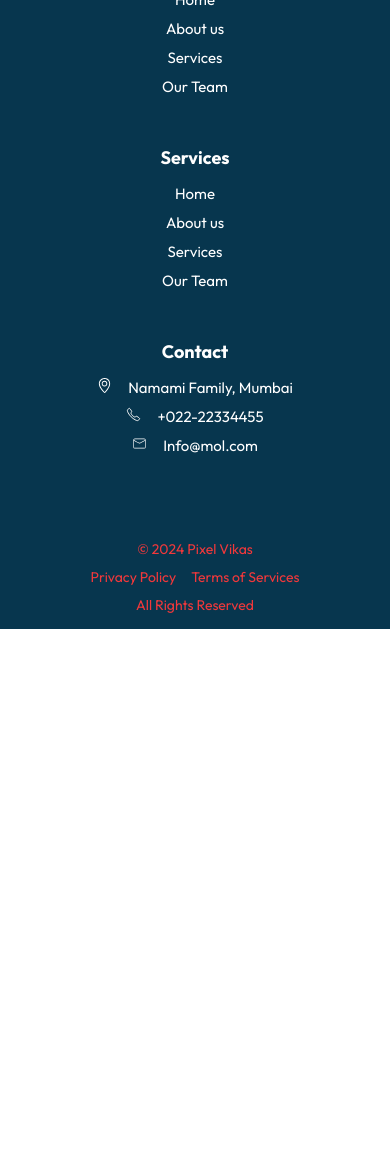
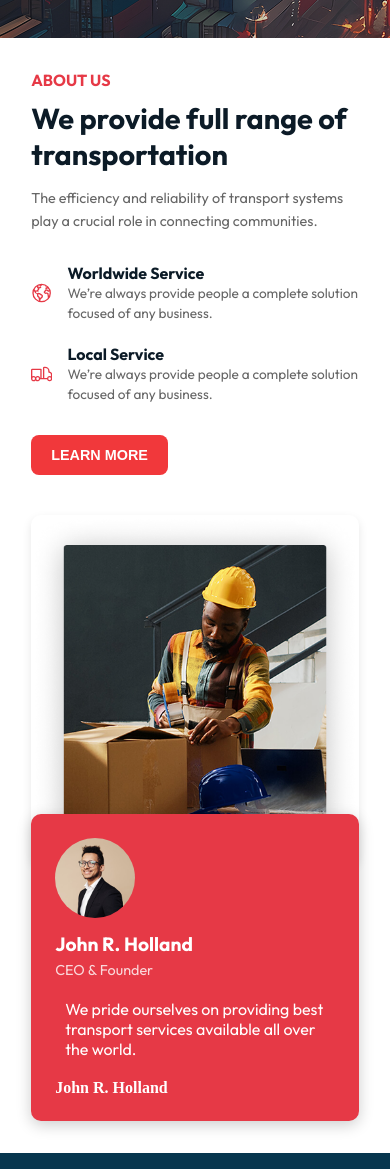
Before and after one commit to pixelvikas/MOL, a React (Vite) app: page /about in a window 390 px wide. Shown: the part 399-1568 px from the top of the page. Before the commit the page ends 1028 px from the top, so only its background shows below. Built offline with nearby package versions, Linux system fonts and the light colour scheme.

Commit message:
About Us Page - About section Completed

```diff
--- a/src/components/HeroComponent.jsx
+++ b/src/components/HeroComponent.jsx
@@ -1,5 +1,4 @@
 import React from "react";
-import "./style.css";
 
 const HeroComponent = ({ title, link, linkText, current }) => {
   return (
--- a/src/pages/About/Page.jsx
+++ b/src/pages/About/Page.jsx
@@ -1,14 +1,90 @@
-import HeroComponent from "./HeroComponent";
+import HeroComponent from "../../components/HeroComponent";
+
+import { IoEarthOutline } from "react-icons/io5";
+import { PiTruckTrailer } from "react-icons/pi";
+
+import about1 from "../../assets/aboutus.png";
+import aboutprofile from "../../assets/aboutprofile.png";
+
+import Button from "../../components/Button";
+
 import "./style.css";
 
 const About = () => {
   return (
+    <>
       <HeroComponent
         title="About Us"
         link="/"
         linkText="HOME"
         current="ABOUT US"
       />
+
+      <div className="about-page-section">
+        {/* Left Section */}
+        <div className="about-page-content">
+          <h4 className="about-page-subtitle">ABOUT US</h4>
+          <h1 className="about-page-title">
+            We provide full range of transportation
+          </h1>
+          <p className="about-page-description">
+            The efficiency and reliability of transport systems play a crucial
+            role in connecting communities.
+          </p>
+          {/* Services */}
+          <div className="about-page-services">
+            <div className="about-page-service">
+              <IoEarthOutline className="about-page-icon" />
+              <div>
+                <h3 className="about-page-service-title">Worldwide Service</h3>
+                <p className="about-page-service-text">
+                  We’re always provide people a complete solution focused of any
+                  business.
+                </p>
+              </div>
+            </div>
+
+            <div className="about-page-service">
+              <PiTruckTrailer className="about-page-icon" />
+              <div>
+                <h3 className="about-page-service-title">Local Service</h3>
+                <p className="about-page-service-text">
+                  We’re always provide people a complete solution focused of any
+                  business.
+                </p>
+              </div>
+            </div>
+          </div>
+          {/* Learn More Button */}
+          <Button text="LEARN MORE" className="primary-btn" />
+        </div>
+
+        {/* Right Section */}
+        <div className="about-page-image-container">
+          <img
+            src={about1}
+            alt="Worker handling boxes"
+            className="about-page-image"
+          />
+
+          {/* CEO Card */}
+          <div className="about-page-ceo-card">
+            <img
+              src={aboutprofile}
+              alt="CEO"
+              className="about-page-ceo-image"
+            />
+            <h3 className="about-page-ceo-name">John R. Holland</h3>
+            <p className="about-page-ceo-title">CEO & Founder</p>
+            <p className="about-page-ceo-description">
+              We pride ourselves on providing best transport services available
+              all over the world.
+            </p>
+            <p className="about-page-ceo-signature">John R. Holland</p>
+          </div>
+        </div>
+      </div>
+    </>
   );
 };
 
--- a/src/pages/About/Style.css
+++ b/src/pages/About/Style.css
@@ -0,0 +1,219 @@
+/* 🔹 about-page Section */
+.about-page-section {
+  display: flex;
+  justify-content: space-between;
+  align-items: center;
+  padding: 2rem 8%;
+  gap: 40px;
+}
+
+/* 🔹 Left Content */
+.about-page-content {
+  flex: 1;
+}
+
+.about-page-subtitle {
+  color: #e63946;
+  font-size: 1rem;
+  font-weight: bold;
+  text-transform: uppercase;
+  margin-bottom: 10px;
+}
+
+.about-page-title {
+  font-size: 2.8rem;
+  font-weight: bold;
+  color: #0c1b27;
+  margin-bottom: 15px;
+}
+
+.about-page-description {
+  font-size: 1rem;
+  color: #666;
+  line-height: 1.6;
+  margin-bottom: 30px;
+}
+
+/* 🔹 Services */
+.about-page-services {
+  display: flex;
+  flex-direction: column;
+  gap: 20px;
+  margin-bottom: 30px;
+}
+
+.about-page-service {
+  display: flex;
+  align-items: center;
+  gap: 15px;
+}
+
+.about-page-icon {
+  font-size: 2rem;
+  color: #e63946;
+}
+
+.about-page-service-title {
+  font-size: 1.2rem;
+  font-weight: bold;
+  color: #0c1b27;
+}
+
+.about-page-service-text {
+  font-size: 1rem;
+  color: #666;
+  line-height: 1.5;
+}
+
+/* 🔹 Button */
+.about-page-button {
+  background: #e63946;
+  color: white;
+  font-size: 1rem;
+  font-weight: bold;
+  padding: 12px 20px;
+  border: none;
+  border-radius: 5px;
+  cursor: pointer;
+  transition: all 0.3s ease;
+}
+
+.about-page-button:hover {
+  background: #c62828;
+}
+
+/* 🔹 Right Image Section */
+.about-page-image-container {
+  flex: 1;
+  position: relative;
+}
+
+.about-page-image {
+  width: 100%;
+  border-radius: 10px;
+  box-shadow: 0 4px 10px rgba(0, 0, 0, 0.1);
+}
+
+/* 🔹 CEO Card */
+.about-page-ceo-card {
+  position: absolute;
+  right: -10%;
+  bottom: 5%;
+  background: #e63946;
+  color: white;
+  padding: 2rem;
+  border-radius: 10px;
+  text-align: left;
+  width: 260px;
+  box-shadow: 0 4px 15px rgba(0, 0, 0, 0.2);
+}
+
+.about-page-ceo-image {
+  width: 80px;
+  height: 80px;
+  border-radius: 50%;
+  object-fit: cover;
+  margin-bottom: 10px;
+}
+
+.about-page-ceo-name {
+  font-size: 1.2rem;
+  font-weight: bold;
+  margin-bottom: 5px;
+}
+
+.about-page-ceo-title {
+  font-size: 0.9rem;
+  margin-bottom: 10px;
+  opacity: 0.8;
+}
+
+.about-page-ceo-description {
+  font-size: 1rem;
+  padding: 10px;
+  border-radius: 5px;
+  margin-bottom: 10px;
+}
+
+.about-page-ceo-signature {
+  font-size: 1rem;
+  font-family: "Cursive";
+  font-weight: bold;
+}
+
+/* 🔹 Responsive Design */
+@media (max-width: 1024px) {
+  .about-page-section {
+    flex-direction: column;
+  }
+
+  .about-page-services {
+    align-items: center;
+  }
+
+  .about-page-image-container {
+    display: flex;
+    flex-direction: column;
+    align-items: center;
+  }
+
+  .about-page-ceo-card {
+    position: static;
+    margin-top: -50px;
+  }
+}
+
+@media (max-width: 768px) {
+  .about-page-title {
+    font-size: 2.2rem;
+  }
+
+  .about-page-description {
+    font-size: 0.95rem;
+  }
+
+  .about-page-service-title {
+    font-size: 1.1rem;
+  }
+
+  .about-page-service-text {
+    font-size: 0.95rem;
+  }
+
+  .about-page-button {
+    font-size: 0.9rem;
+    padding: 10px 16px;
+  }
+
+  .about-page-ceo-card {
+    width: 80%;
+  }
+}
+
+@media (max-width: 480px) {
+  .about-page-title {
+    font-size: 1.8rem;
+  }
+
+  .about-page-description {
+    font-size: 0.9rem;
+  }
+
+  .about-page-service-title {
+    font-size: 1rem;
+  }
+
+  .about-page-service-text {
+    font-size: 0.85rem;
+  }
+
+  .about-page-button {
+    font-size: 0.85rem;
+    padding: 8px 14px;
+  }
+
+  .about-page-ceo-card {
+    width: 100%;
+    padding: 1.5rem;
+  }
+}
```
Also changed, not shown: src/assets/aboutprofile.png (added), src/assets/aboutus.png (added). Lines whose indentation alone changed are shown as unchanged.
